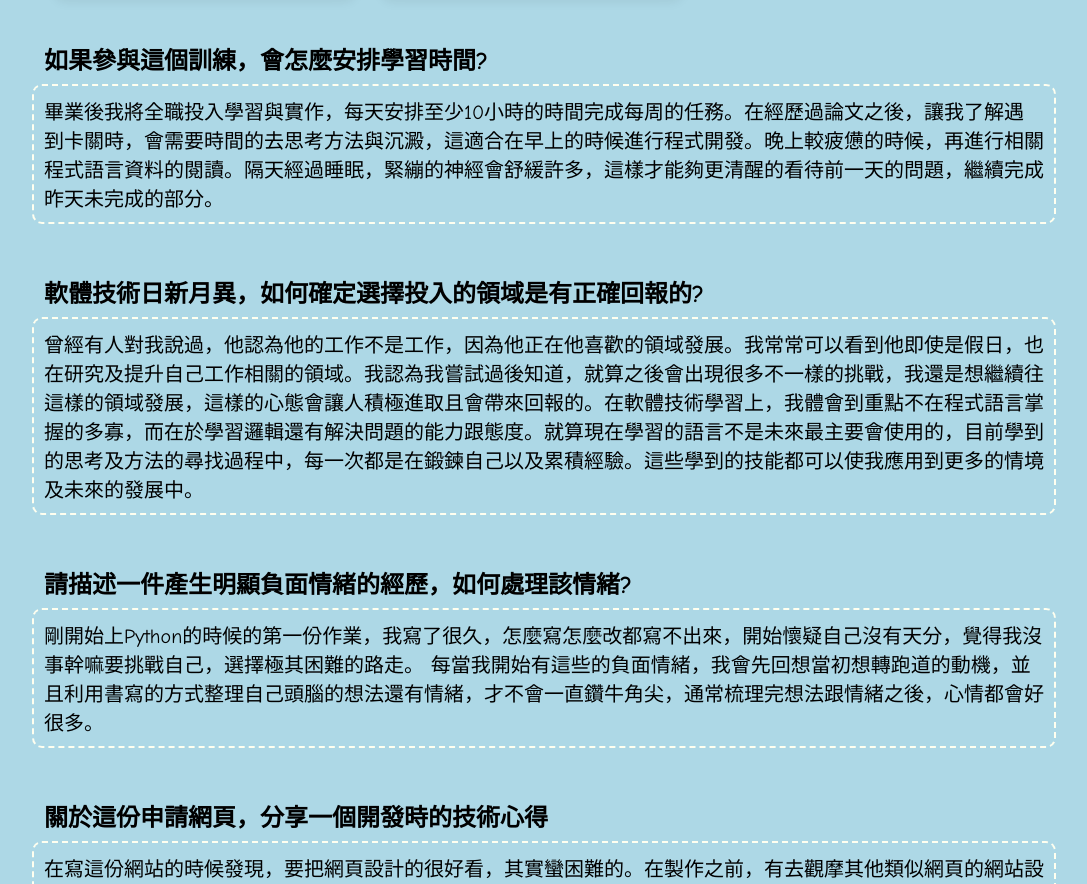
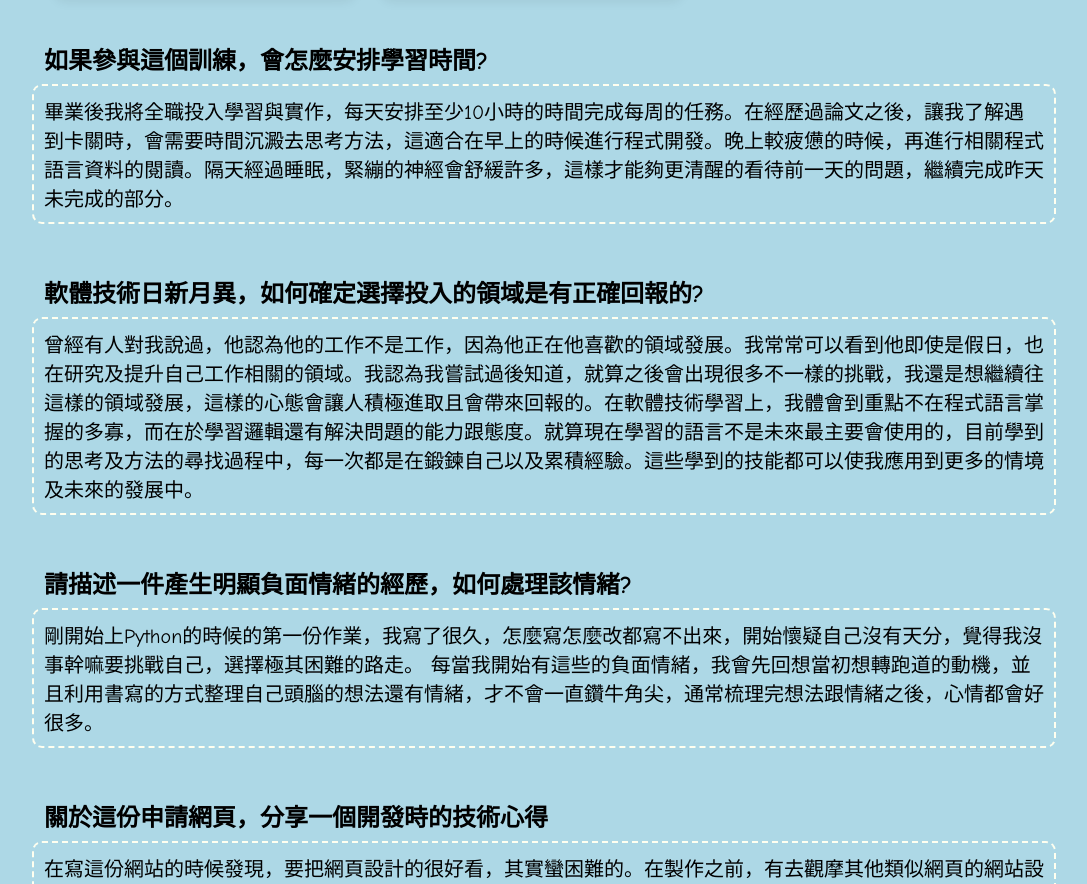
Before and after one commit to yuntsai35/wehelp-application, a plain HTML site: page index.html in a window 1280 px wide. Shown: the part 1502-2386 px from the top of the page, without its empty margins (96-1183 px from the left). Drawn offline with Linux system fonts and the light colour scheme.

Commit message:
Update index.html

```diff
--- a/index.html
+++ b/index.html
@@ -117,7 +117,7 @@
     <section id="schedule">
     <h2> 如果參與這個訓練，會怎麼安排學習時間?</h2>
 
-    <div class="outlayer">畢業後我將全職投入學習與實作，每天安排至少10小時的時間完成每周的任務。在經歷過論文之後，讓我了解遇到卡關時，會需要時間的去思考方法與沉澱，這適合在早上的時候進行程式開發。晚上較疲憊的時候，再進行相關程式語言資料的閱讀。隔天經過睡眠，緊繃的神經會舒緩許多，這樣才能夠更清醒的看待前一天的問題，繼續完成昨天未完成的部分。</div>
+    <div class="outlayer">畢業後我將全職投入學習與實作，每天安排至少10小時的時間完成每周的任務。在經歷過論文之後，讓我了解遇到卡關時，會需要時間沉澱去思考方法，這適合在早上的時候進行程式開發。晚上較疲憊的時候，再進行相關程式語言資料的閱讀。隔天經過睡眠，緊繃的神經會舒緩許多，這樣才能夠更清醒的看待前一天的問題，繼續完成昨天未完成的部分。</div>
     </section>
     <br>
     <section id="career">
```
